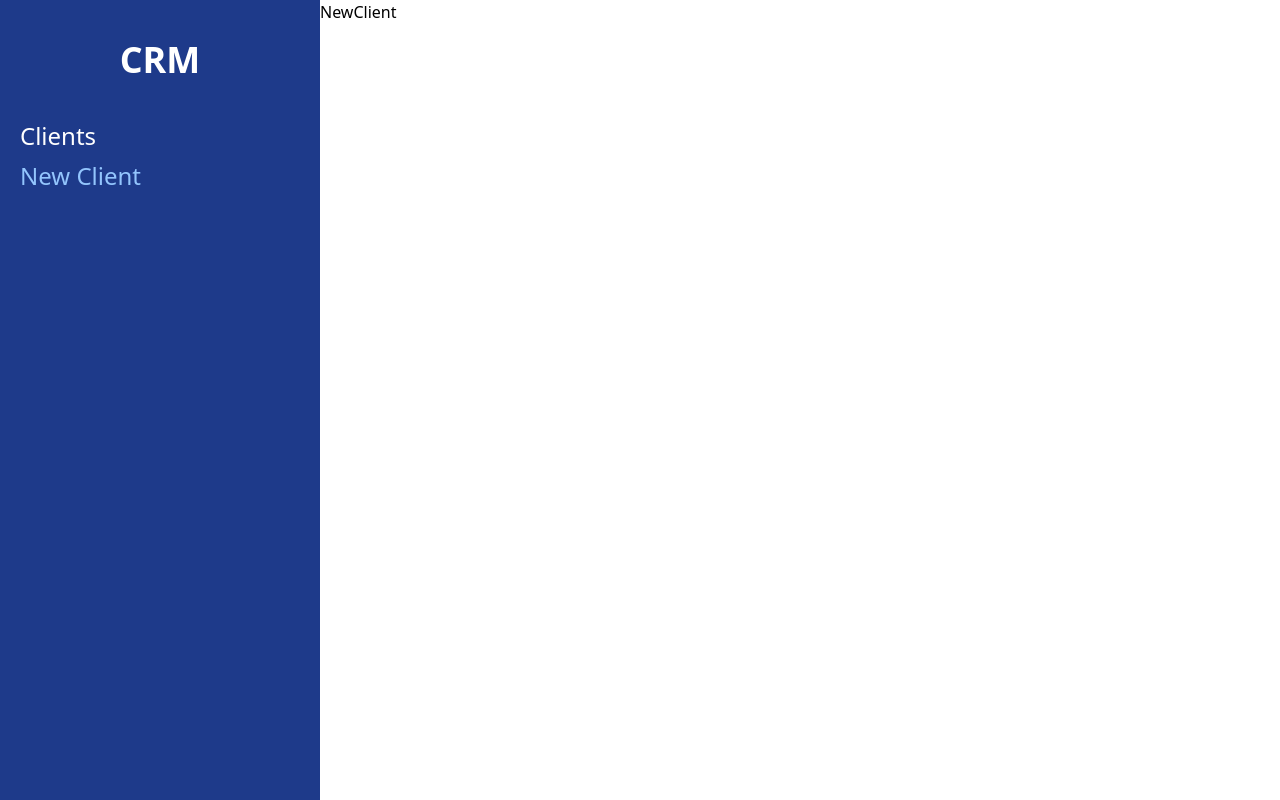
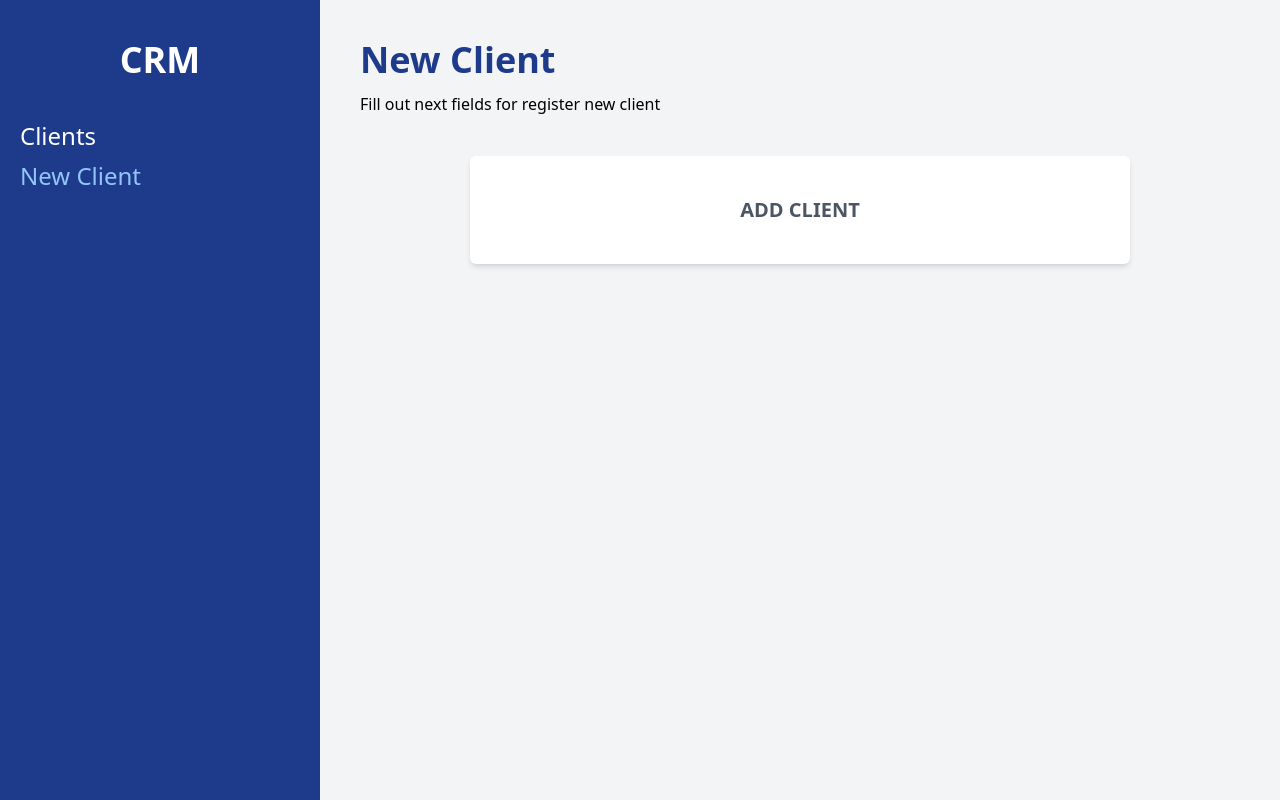
Before and after one commit to davidnavarretea/Crm, a React (Vite) app: page /clients/new in a window 1280 px wide. Built offline with nearby package versions, Linux system fonts and the light colour scheme.

Commit message:
New Client

```diff
--- /dev/null
+++ b/src/components/Form.jsx
@@ -0,0 +1,9 @@
+const Form = () => {
+  return (
+    <div className="bg-white mt-10 px-5 py-10 rounded-md shadow-md md:w-3/4 mx-auto">
+        <h1 className="text-gray-600 font-bold text-xl uppercase text-center">Add Client</h1>
+    </div>
+  )
+}
+
+export default Form
--- a/src/layout/Layout.jsx
+++ b/src/layout/Layout.jsx
@@ -11,7 +11,7 @@ const Layout = () => {
           <Link className={`${currentlocation === '/clients/new' ? 'text-blue-300' : 'text-white'} text-2xl block mt-2 hover:text-blue-300`} to ="/clients/new">New Client</Link>
         </nav>
       </div>
-      <div className="md:w-3/4">
+      <div className="md:w-3/4 p-10 bg-gray-100">
         <Outlet/>
       </div>
     </div>
--- a/src/pages/NewClient.jsx
+++ b/src/pages/NewClient.jsx
@@ -1,8 +1,11 @@
+import Form from "../components/Form"
 const NewClient = () => {
   return (
-    <div>
-        <h1>NewClient</h1>
-    </div>
+    <>
+        <h1 className="font-black text-4xl text-blue-900">New Client</h1>
+        <p className="mt-3">Fill out next fields for register new client</p>
+        <Form/>
+    </>
   )
 }
 
```
